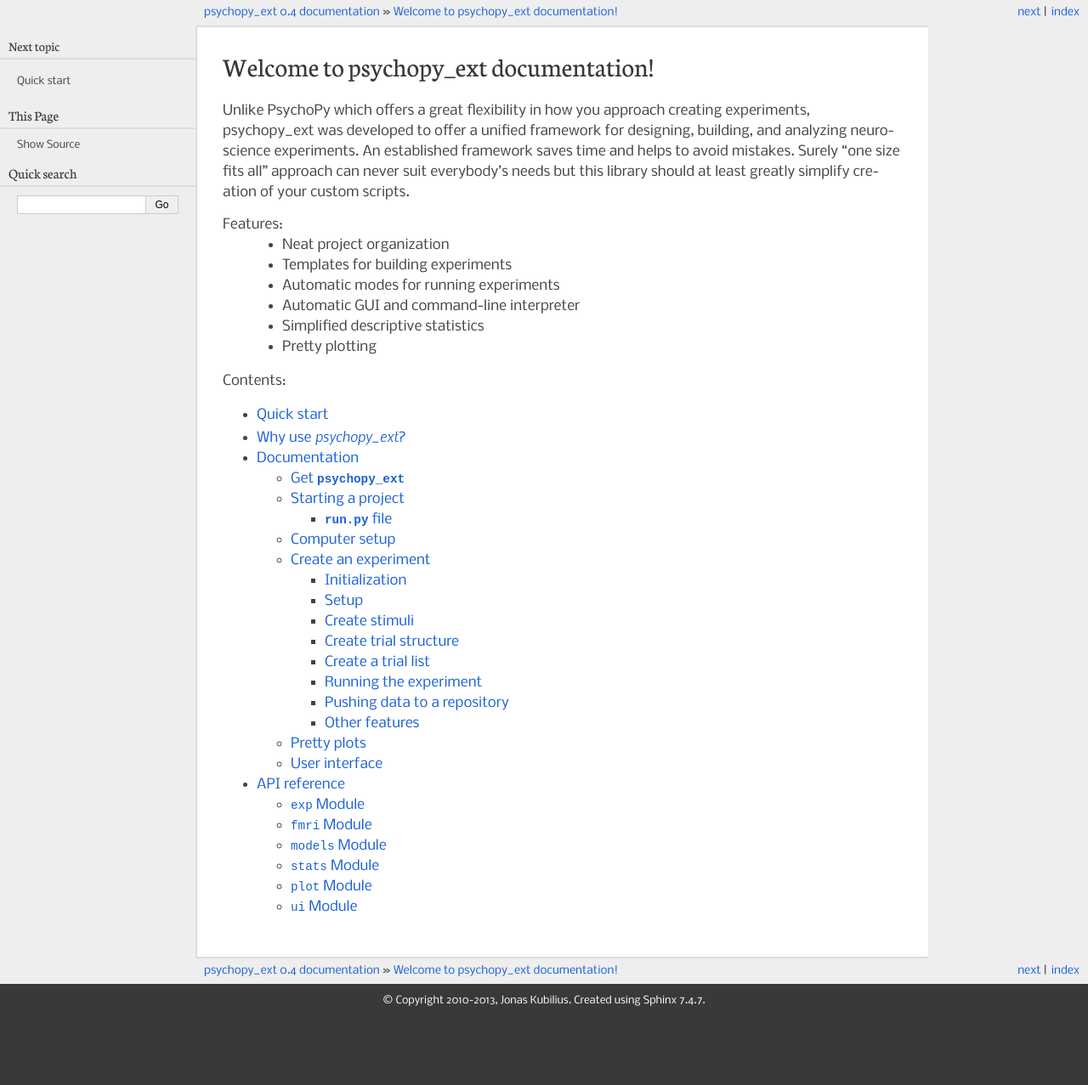
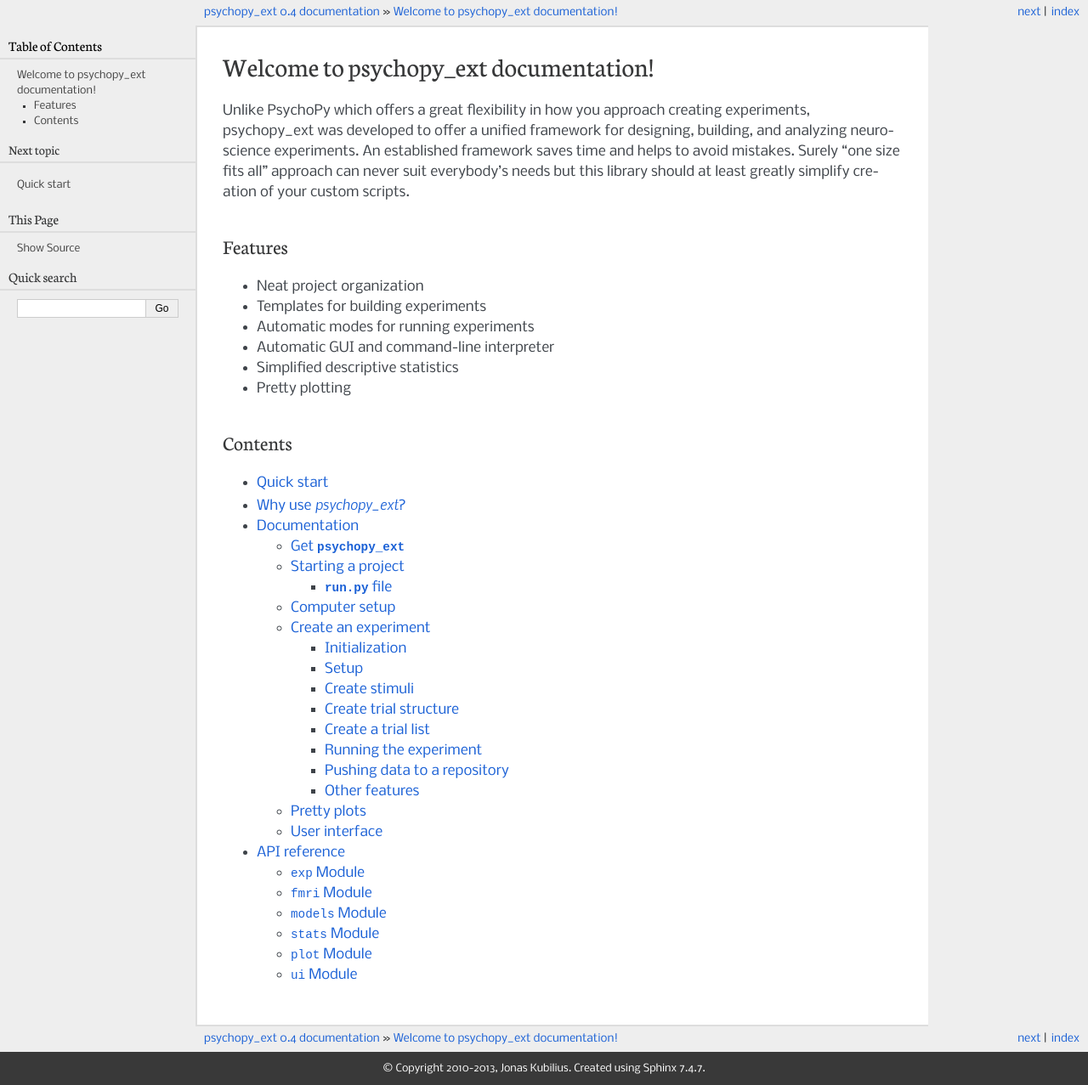
Before and after one commit to qbilius/psychopy_ext, a Sphinx documentation site: the page built from docs/source/index.rst, in a window 1280 px wide. Shown: the whole page at 85% size. Built offline with Sphinx 7.4.7, drawn with Linux system fonts in a browser that asks for light colours; before the commit the page ends 1197 px from its top, so only the background shows below that.

Commit message:
DOCS: nicer formatting

```diff
--- a/docs/source/index.rst
+++ b/docs/source/index.rst
@@ -7,15 +7,18 @@
 ========================================
 Unlike PsychoPy which offers a great flexibility in how you approach creating experiments, psychopy_ext was developed to offer a unified framework for designing, building, and analyzing neuroscience experiments. An established framework saves time and helps to avoid mistakes. Surely "one size fits all" approach can never suit everybody's needs but this library should at least greatly simplify creation of your custom scripts.
 
-Features:
-    - Neat project organization
-    - Templates for building experiments
-    - Automatic modes for running experiments
-    - Automatic GUI and command-line interpreter
-    - Simplified descriptive statistics
-    - Pretty plotting
+Features
+--------
 
-Contents:
+- Neat project organization
+- Templates for building experiments
+- Automatic modes for running experiments
+- Automatic GUI and command-line interpreter
+- Simplified descriptive statistics
+- Pretty plotting
+
+Contents
+--------
 
 .. toctree::
    :maxdepth: 3
```
